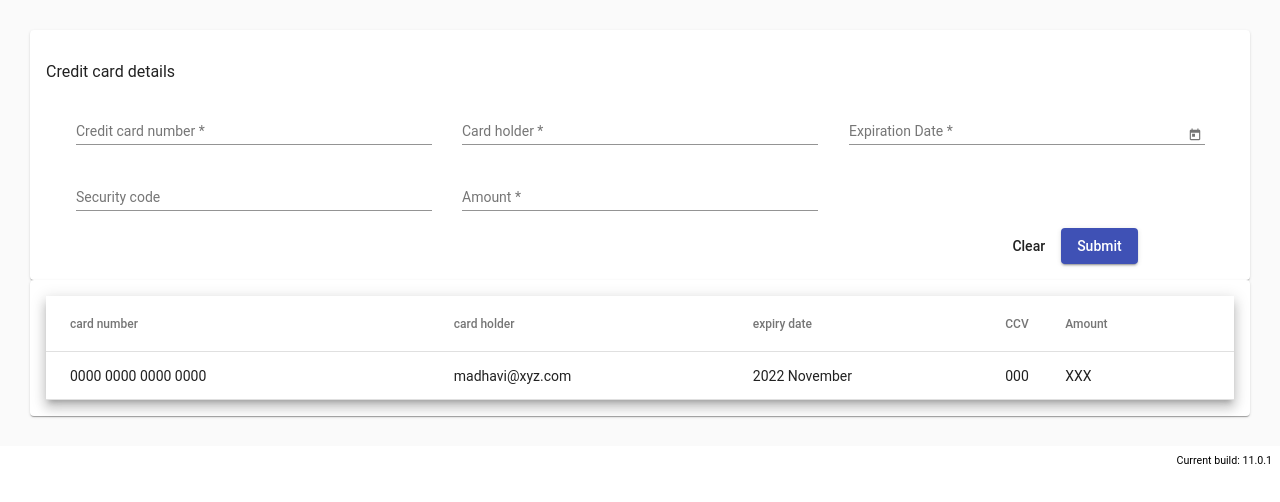
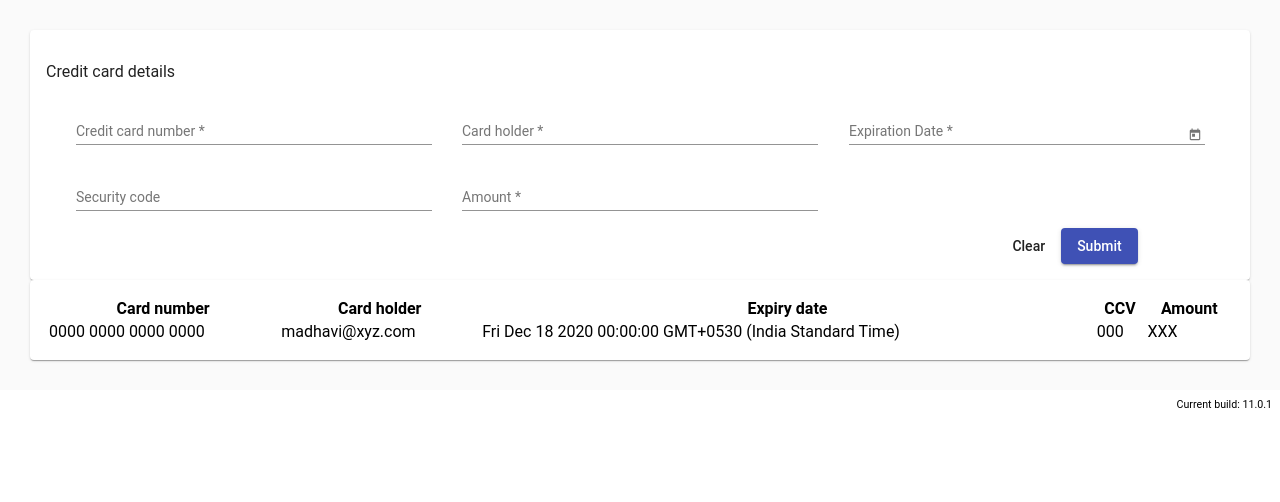
Before and after one commit to madhaviku/angular-mk, an Angular app: page / in a window 1280 px wide. Shown: the top 502 px of the page. Built offline with nearby package versions, Linux system fonts and the light colour scheme.

Commit message:
5 files modified

```diff
--- a/src/app/card.service.ts
+++ b/src/app/card.service.ts
@@ -8,14 +8,14 @@ export class CardService {
   private cardDetails = new BehaviorSubject<any>([{
     cardNumber: '0000 0000 0000 0000',
     cardName: 'madhavi@xyz.com',
-    expiryDate: '2022 November ',
+    expiryDate: 'Fri Dec 18 2020 00:00:00 GMT+0530 (India Standard Time)',
     securiyCode: '000',
     amount: 'XXX'
   }]);
 
   setpayment(data:any) {
     console.log('set',data)
-    this.cardDetails.next(data);
+    this.cardDetails.next([data]);
   }
 
   getpayment() {
--- a/src/app/cc-details/cc-details.component.html
+++ b/src/app/cc-details/cc-details.component.html
@@ -1,35 +1,26 @@
-<table mat-table [dataSource]="dataSource" class="mat-elevation-z8">
-
-	<!-- Number Column -->
-	<ng-container matColumnDef="number">
-		<th mat-header-cell *matHeaderCellDef> card number </th>
-		<td mat-cell *matCellDef="let element"> {{element.cardNumber}} </td>
-	</ng-container>
-
-	<!-- Name Column -->
-	<ng-container matColumnDef="name">
-		<th mat-header-cell *matHeaderCellDef> card holder </th>
-		<td mat-cell *matCellDef="let element"> {{element.cardName}} </td>
-	</ng-container>
-
-	<!-- Date Column -->
-	<ng-container matColumnDef="date">
-		<th mat-header-cell *matHeaderCellDef> expiry date </th>
-		<td mat-cell *matCellDef="let element"> {{element.expiryDate}} </td>
-	</ng-container>
-
-	<!-- CCV Column -->
-	<ng-container matColumnDef="ccv">
-		<th mat-header-cell *matHeaderCellDef> CCV </th>
-		<td mat-cell *matCellDef="let element"> {{element.securiyCode}} </td>
-	</ng-container>
-
-	<!-- Amount Column -->
-	<ng-container matColumnDef="amount">
-		<th mat-header-cell *matHeaderCellDef> Amount </th>
-		<td mat-cell *matCellDef="let element"> {{element.amount}} </td>
-	</ng-container>
-
-	<tr mat-header-row *matHeaderRowDef="displayedColumns"></tr>
-	<tr mat-row *matRowDef="let row; columns: displayedColumns;"></tr>
-</table>
+<div class="scroll-container mat-elevation-z0">
+	<table>
+		<thead>
+			<tr>
+				<th>Card number</th>
+				<th>Card holder</th>
+				<th>Expiry date</th>
+				<th>CCV</th>
+				<th>Amount</th>
+			</tr>
+		</thead>
+		<tbody>
+			<tr *ngFor="let element of creditDetails">
+				<td> {{element.cardNumber}} </td>
+				<td> {{element.cardName}}
+				</td>
+				<td>{{element.expiryDate}}
+				</td>
+				<td> {{element.securiyCode}}
+				</td>
+				<td> {{element.amount}}
+				</td>
+			</tr>
+		</tbody>
+	</table>
+</div>
--- a/src/app/cc-details/cc-details.component.ts
+++ b/src/app/cc-details/cc-details.component.ts
@@ -18,8 +18,9 @@ export class CcDetailsComponent implements OnInit {
   ngOnInit() {
     this.cardService.getpayment().subscribe((response: any) => {
       this.creditDetails = response;
-      console.log("get payment", this.creditDetails);
-      this.dataSource = new MatTableDataSource(response);
+      // this.creditDetails.forEach((subList)=>{
+      //   subList.dates = subList.expiry.split(',');
+      // })
     });
   }
 }
--- a/src/app/cc-modelling.html
+++ b/src/app/cc-modelling.html
@@ -13,14 +13,14 @@
 
 			<mat-form-field class="cc-container">
 				<mat-label>Expiration Date</mat-label>
-				<input matInput [matDatepicker]="picker" [(ngModel)]="expiry" required />
+				<input matInput [matDatepicker]="picker" [(ngModel)]="expiryDate" required />
 				<mat-datepicker-toggle matSuffix [for]="picker"></mat-datepicker-toggle>
 				<mat-datepicker touchUi #picker></mat-datepicker>
 			</mat-form-field>
 
 			<mat-form-field class="cc-container">
 				<mat-label>Security code</mat-label>
-				<input matInput placeholder="CCV" [(ngModel)]="securityCode" maxlength="3"/>
+				<input matInput placeholder="CCV" [(ngModel)]="securiyCode" maxlength="3"/>
     </mat-form-field>
 
 				<mat-form-field class="cc-container">
--- a/src/app/cc-modelling.ts
+++ b/src/app/cc-modelling.ts
@@ -10,8 +10,8 @@ import { CardService } from "./card.service";
 export class CcModelling {
   cardNumber: string;
   cardName: string;
-  expiry: string;
-  securityCode: string;
+  expiryDate: string;
+  securiyCode: string;
   amount: string;
 
   constructor(private cardService: CardService) {}
@@ -20,8 +20,8 @@ export class CcModelling {
     const paymentData = {
       cardNumber: this.cardNumber,
       cardName: this.cardName,
-      expiry: this.expiry,
-      securityCode: this.securityCode,
+      expiryDate: this.expiryDate,
+      securiyCode: this.securiyCode,
       amount: this.amount
     };
     this.cardService.setpayment(paymentData);
```
